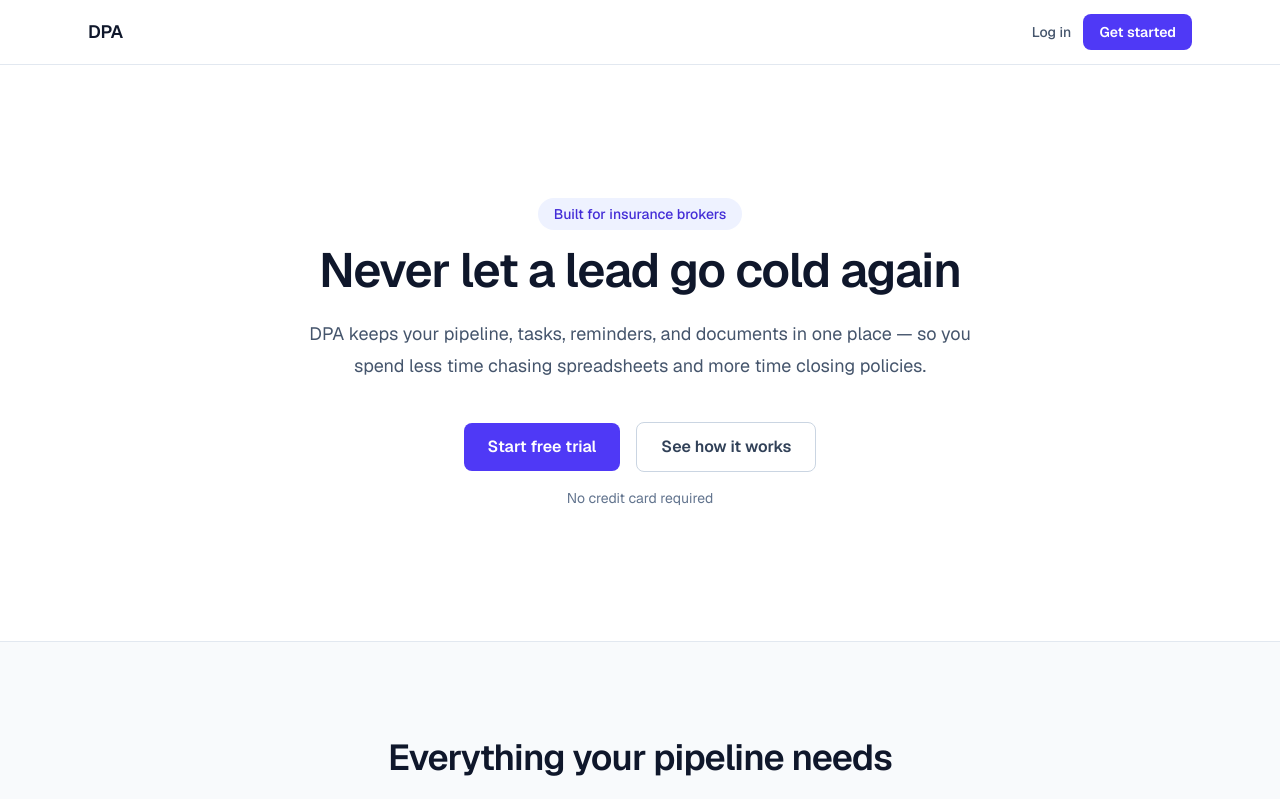
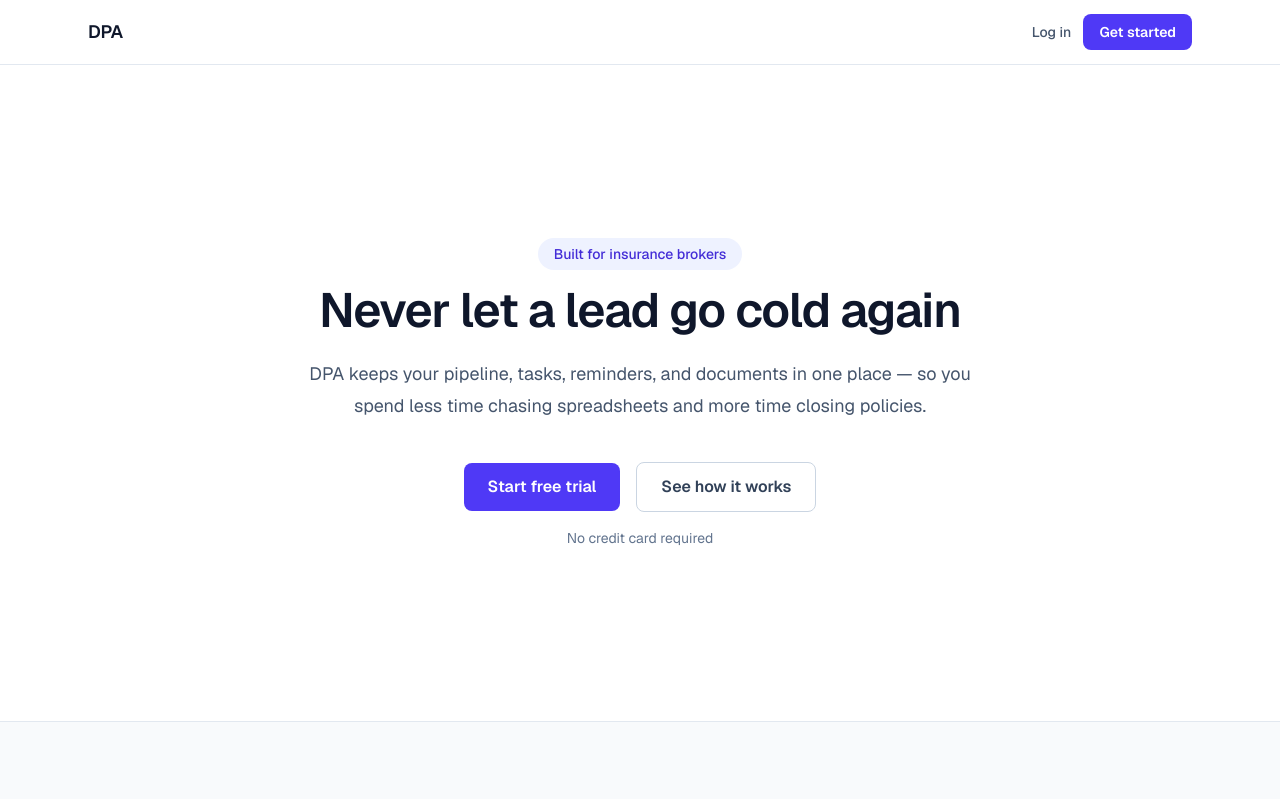
Before and after one commit to DPA-Tricore/public-website, a Next.js app: page / in a window 1280 px wide. Shown: the top 799 px of the page. Built offline with nearby package versions, Linux system fonts and the light colour scheme.

Commit message:
style: bump hero to 90% viewport height

```diff
--- a/components/Hero.tsx
+++ b/components/Hero.tsx
@@ -1,6 +1,6 @@
 export default function Hero() {
   return (
-    <section className="mx-auto flex min-h-[calc(80svh-4rem)] max-w-6xl flex-col items-center justify-center px-6 text-center">
+    <section className="mx-auto flex min-h-[calc(90svh-4rem)] max-w-6xl flex-col items-center justify-center px-6 text-center">
       <p className="mb-4 inline-block rounded-full bg-indigo-50 px-4 py-1.5 text-sm font-medium text-indigo-700">
         Built for insurance brokers
       </p>
```
